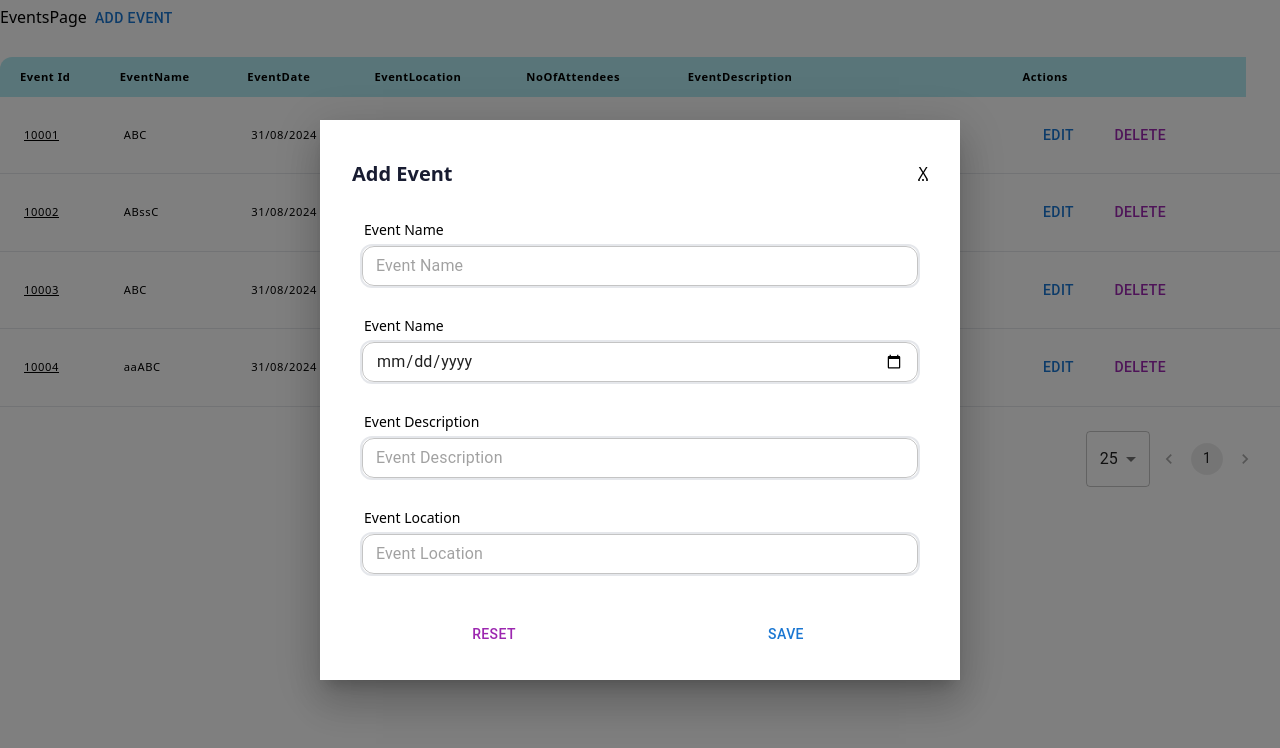
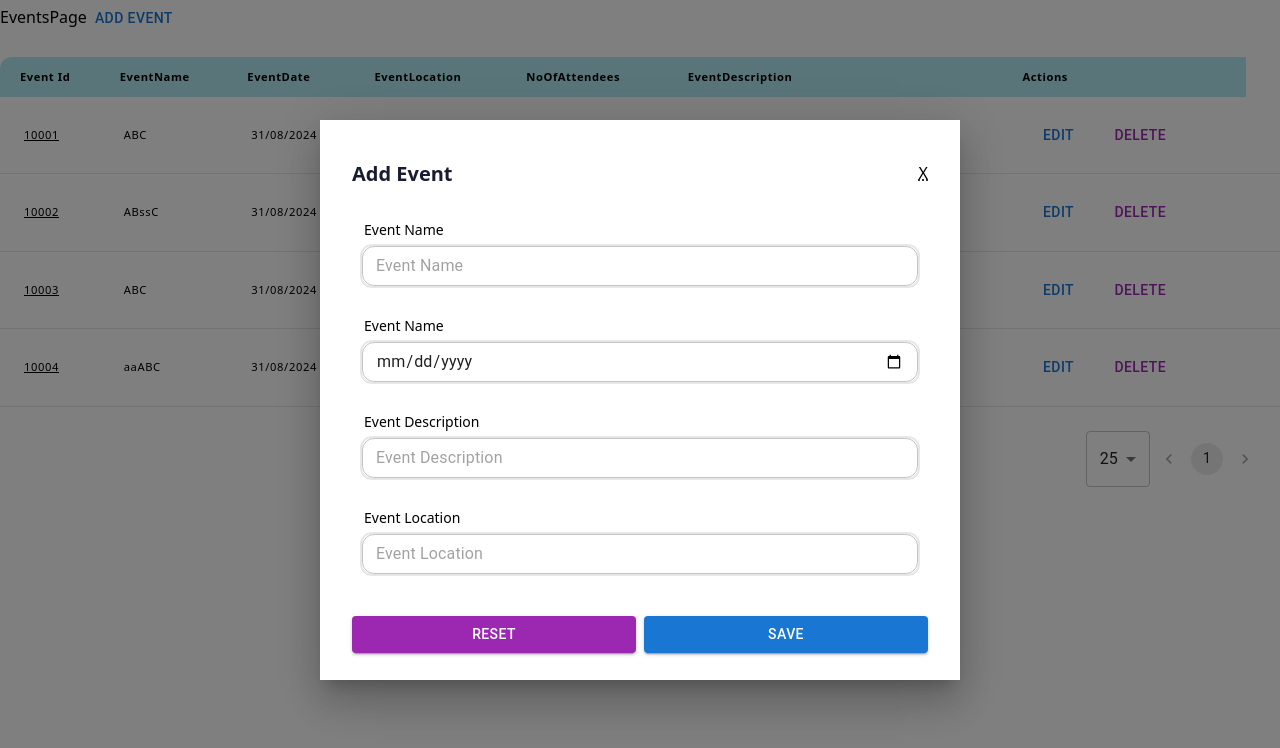
Before and after one commit to mohammedsaif001/kodnest-interview, a Next.js app: page /events in a window 1280 px wide. Both pictures are taken after a click on the button "ADD EVENT". Shown: the top 748 px of the page. Built offline with nearby package versions, Linux system fonts and the light colour scheme.

Commit message:
Fixing MOdal

```diff
--- a/src/app/events/page.tsx
+++ b/src/app/events/page.tsx
@@ -58,7 +58,7 @@ const EventsPage = () => {
         handleEdit={handleEdit}
         onClick={onClick}
         Component={(props) => <EventForm {...props} isEdit={true} />}
-        // modalHeading={modalHeading}
+        modalHeading={"Event"}
       />
     </div>
   );
--- a/src/components/events/EventItemClient.tsx
+++ b/src/components/events/EventItemClient.tsx
@@ -23,6 +23,7 @@ const EventItemClient = ({ eventId }) => {
         body={attendeeList}
         header={ATTENDEES_HEADER}
         handleDelete={handleDelete}
+        modalHeading={"Attendee"}
         handleEdit={handleEdit}
         Component={(props) => <AttendeeForm {...props} isEdit={true} />}
       />
--- a/src/components/form/RenderFormFields.tsx
+++ b/src/components/form/RenderFormFields.tsx
@@ -57,6 +57,7 @@ const RenderFormFields = ({
         <div className="flex justify-end gap-2 w-full mt-4">
           <Button
             color="secondary"
+            variant="contained"
             type="reset"
             className="w-full"
             onClick={() => reset()}
@@ -67,6 +68,7 @@ const RenderFormFields = ({
             color="primary"
             type="submit"
             className="w-full"
+            variant="contained"
             loading={isSubmitting}
           >
             Save
```
